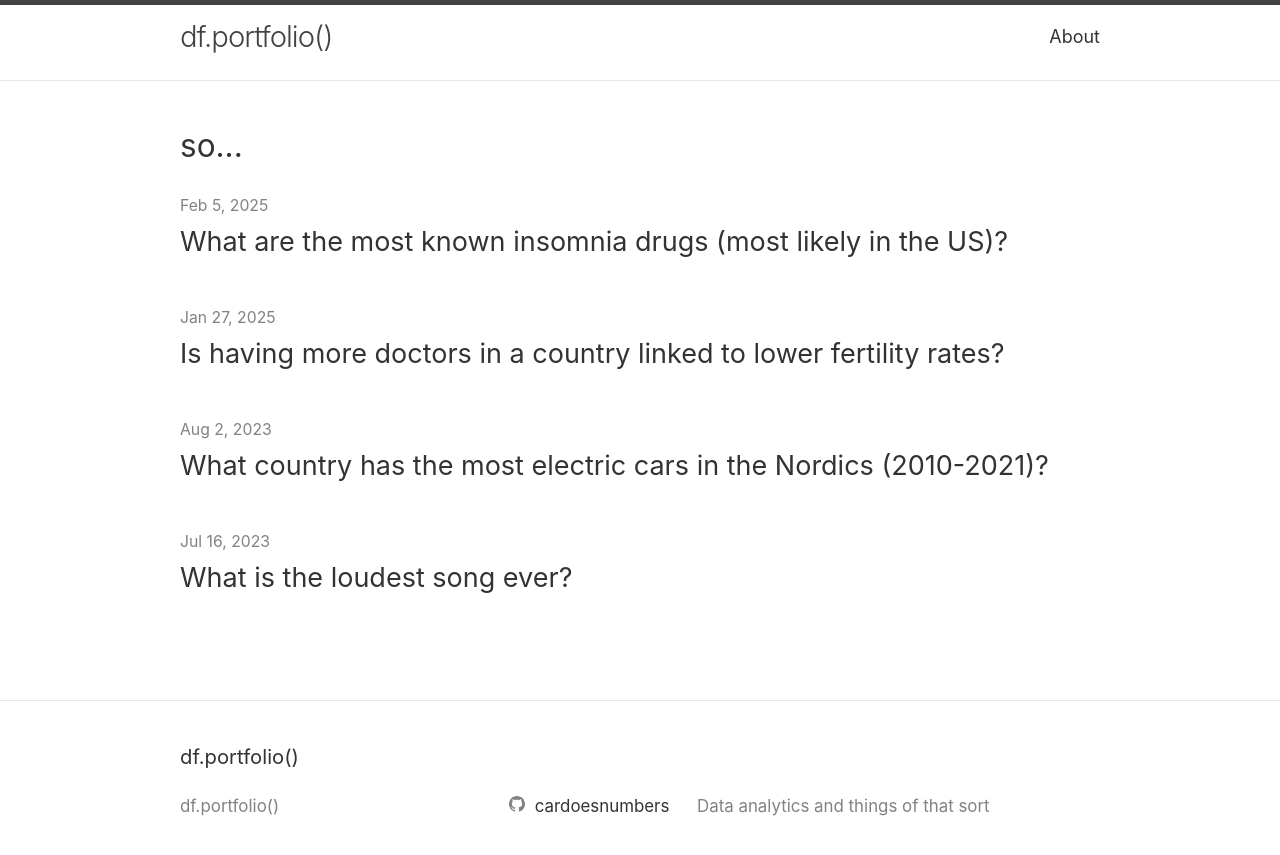
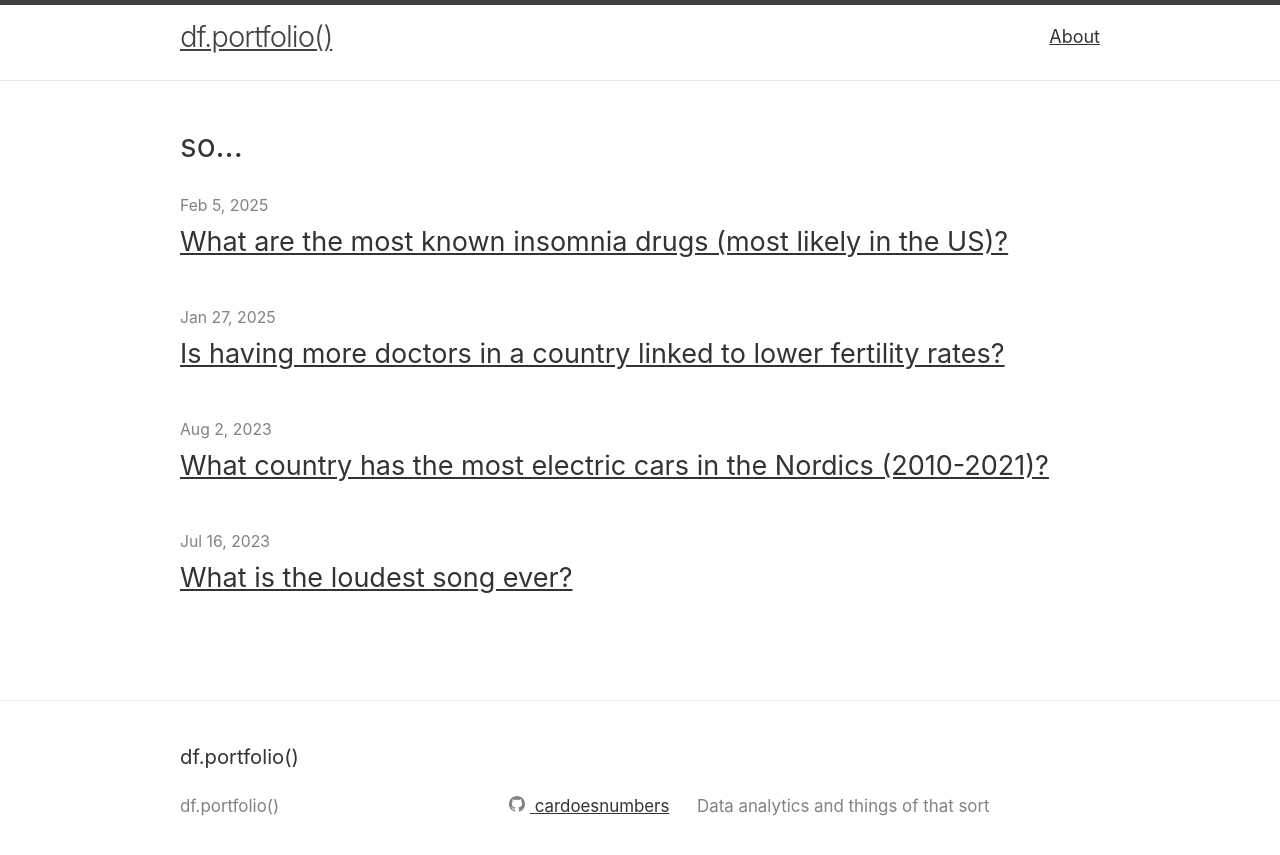
Before and after one commit to cardoesnumbers/cardoesnumbers.github.io, a Jekyll site: the page built from index.markdown, in a window 1280 px wide. Shown: the top 855 px of the page. Built offline with Jekyll 4.4.1, drawn with Linux system fonts in a browser that asks for light colours.

Commit message:
adding images and fixing links decorator

```diff
--- a/_sass/minima/_base.scss
+++ b/_sass/minima/_base.scss
@@ -104,7 +104,7 @@ h1, h2, h3, h4, h5, h6 {
  */
 a {
   color: $brand-color;
-  text-decoration: none;
+  text-decoration: underline;
 
   &:visited {
     color: darken($brand-color, 15%);
```
Also changed, not shown: assets/images/insomnia_drug_mentions.png (added), assets/images/insomnia_post_drug_mentions.png (added), 1 other file.
